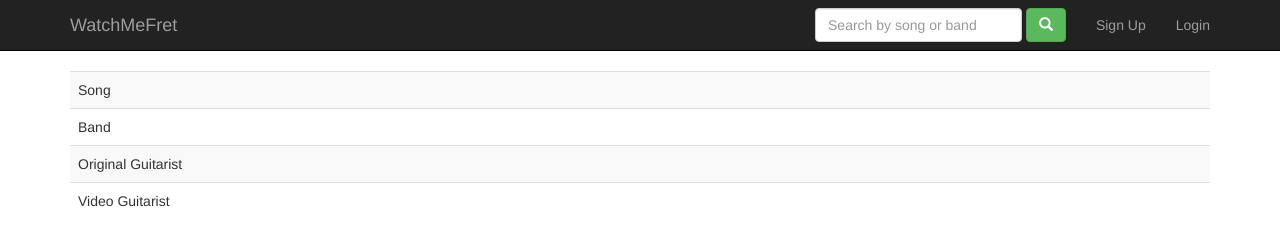
After one commit to bharbron/fretaggregator, a Flask app: template fretaggregator/templates/details.html in a window 1280 px wide. The commit adds this page. Shown: the top 240 px of the page. Run offline with Flask 2, Linux system fonts and the light colour scheme; the template is opened without the code that fills it, so the values that code supplies are empty; some libraries are stand-ins or nearby versions.

Commit message:
Added details page

```diff
--- /dev/null
+++ b/fretaggregator/templates/details.html
@@ -0,0 +1,28 @@
+{% import "macros.html" as macros %}
+{% extends "base.html" %}
+{% block content %}
+
+<table class="table table-striped">
+  <tbody>
+    <tr>
+      <td>Song</td>
+      <td>{{ submission.song.title }}</td>
+    </tr>
+    <tr>
+      <td>Band</td>
+      <td>{{ submission.band.name }}</td>
+    </tr>
+    <tr>
+      <td>Original Guitarist</td>
+      <td>{{ submission.guitarist.name }}</td>
+    </tr>
+    <tr>
+      <td>Video Guitarist</td>
+      <td>{{ submission.videoguitarist.name }}</td>
+    </tr>
+  </tbody>
+</table>
+
+<iframe width="420" height="315" src="{{ submission.video.as_embedded(show_controls=True, show_title=True) }}" frameborder="0" allowfullscreen></iframe>
+
+{% endblock %}
--- a/fretaggregator/templates/macros.html
+++ b/fretaggregator/templates/macros.html
@@ -8,9 +8,8 @@
   <tbody>
     {% for submission in submissions %}
     <tr>
-      <td>{{ submission.song.title }}</td>
+      <td><a href="{{ url_for('details_get', id=submission.id) }}">{{ submission.song.title }}</a></td>
       <td>{{ submission.band.name }}</td>
-      <td><a href="{{ submission.video.as_link() }}">Click here!</a></td>
       <td><iframe width="120" height="68" src="{{ submission.video.as_embedded() }}" frameborder="0" allowfullscreen></iframe></td>
     </tr>
     {% endfor %}
```
